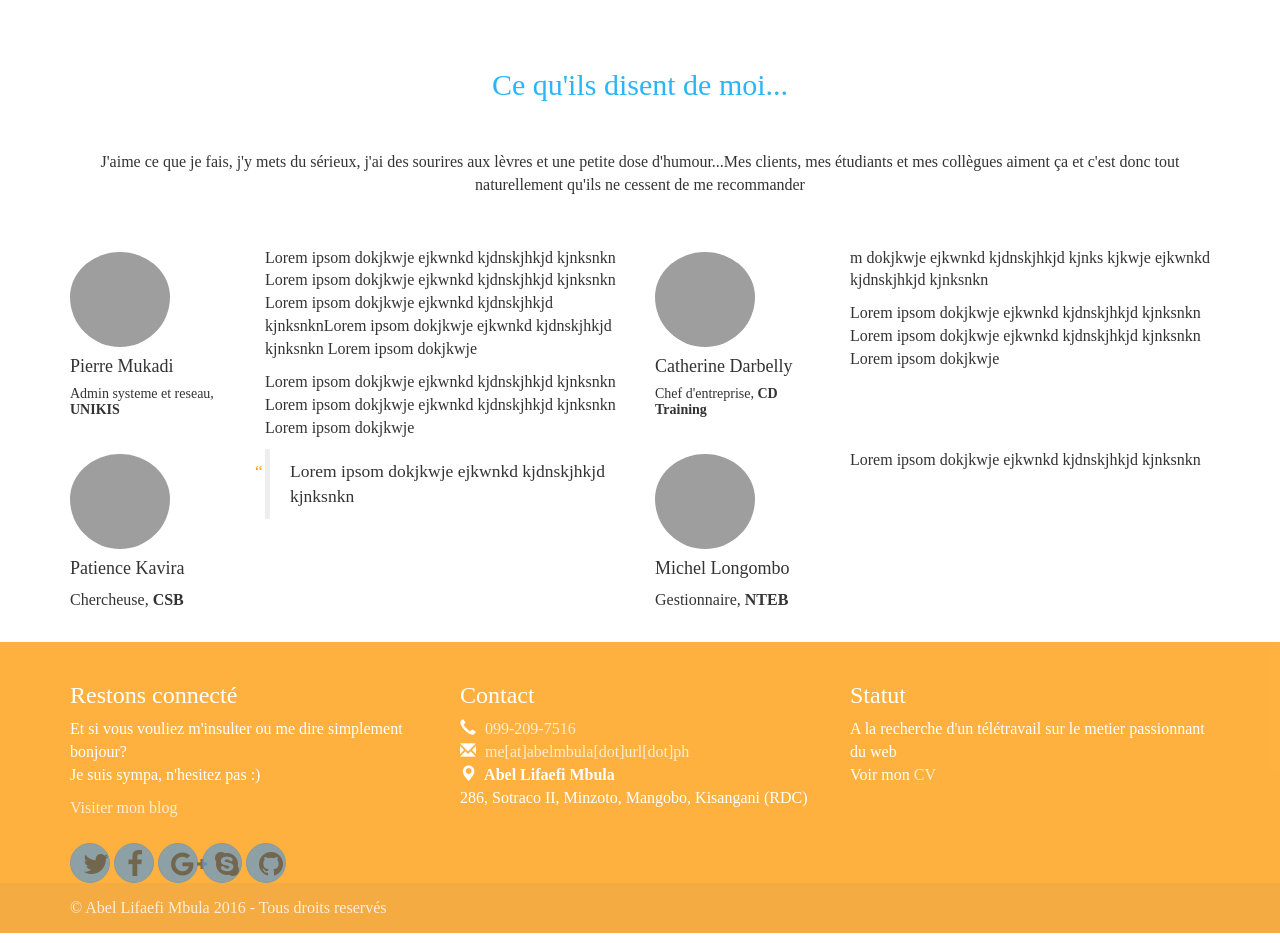
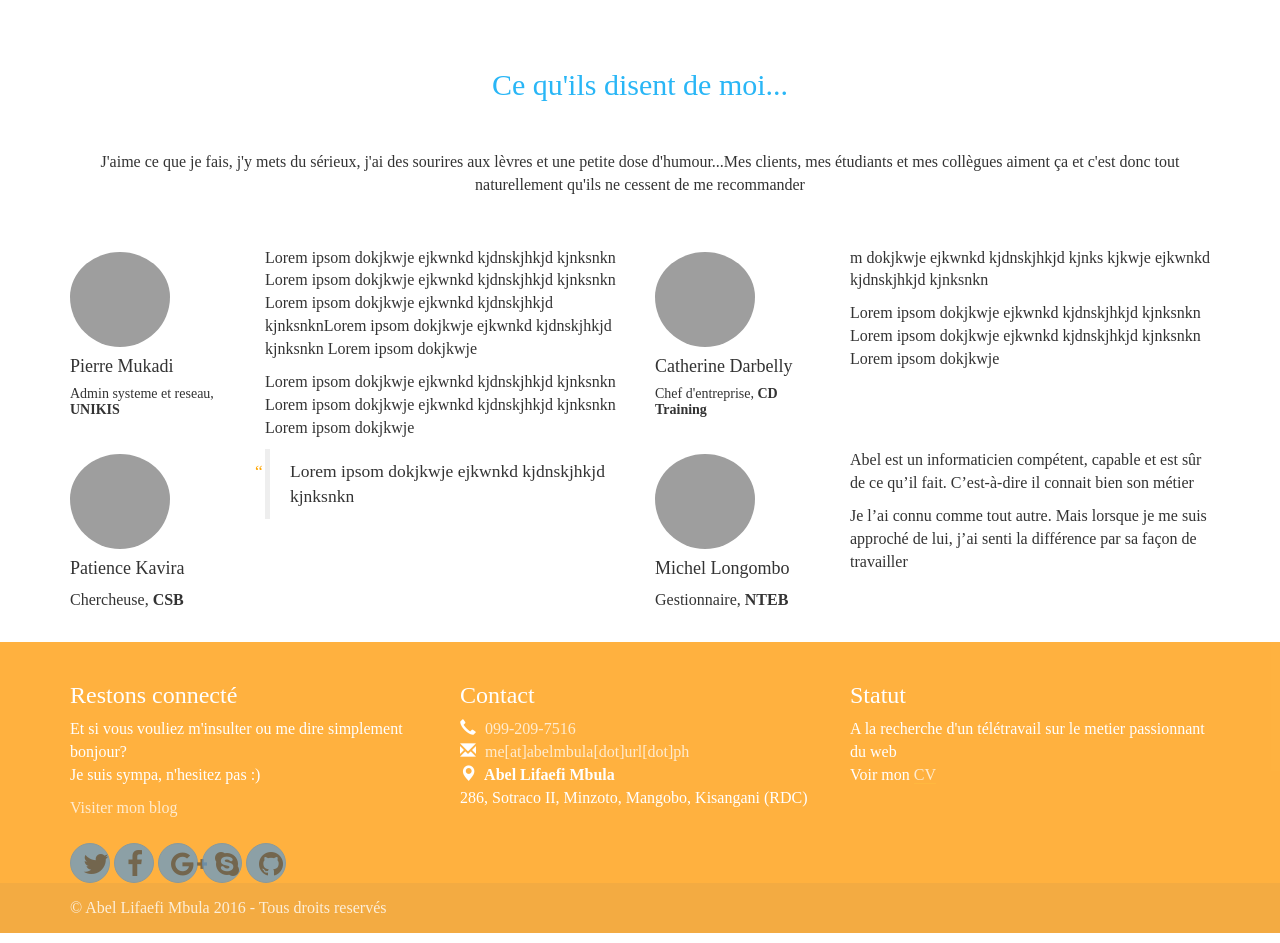
Before and after one commit to Bam92/personnal_web_site, a PHP site: page / in a window 1280 px wide. Shown: the part 2278-3221 px from the top of the page. Run offline with PHP 8.4, Linux system fonts and the light colour scheme; some libraries are stand-ins or nearby versions; grey boxes are pictures that could not be loaded.

Commit message:
michel's quote added

```diff
--- a/index.php
+++ b/index.php
@@ -169,12 +169,14 @@
                 <div class="col-md-4">
                     <blockquote><p>Lorem ipsom dokjkwje ejkwnkd kjdnskjhkjd kjnksnkn </p></blockquote>
                 </div>
-                <div class="col-md-2"><img src="img/profil.jpg" alt="image4" class="img-circle">
+                <div class="col-md-2"><img src="img/michel-nteb.png" alt="michel nteb" class="img-circle">
                     <h4>Michel Longombo</h4>
                     <p>Gestionnaire, <strong>NTEB</strong></p>
                 </div>
                 <div class="col-md-4">
-                    <p>Lorem ipsom dokjkwje ejkwnkd kjdnskjhkjd kjnksnkn </p>
+                    <p>Abel est un informaticien compétent, capable et est sûr de ce qu’il fait. C’est-à-dire il connait bien son métier
+                    </p><p>Je l’ai connu comme tout autre. Mais lorsque je me suis approché de lui, j’ai senti la différence par sa façon de travailler
+</p>
                 </div>
             </div>
             <!--<div class="text-center section-end"> <a href="testimony.html" class="more">En savoir plus...</a></div>Link to testimony.html-->
```
